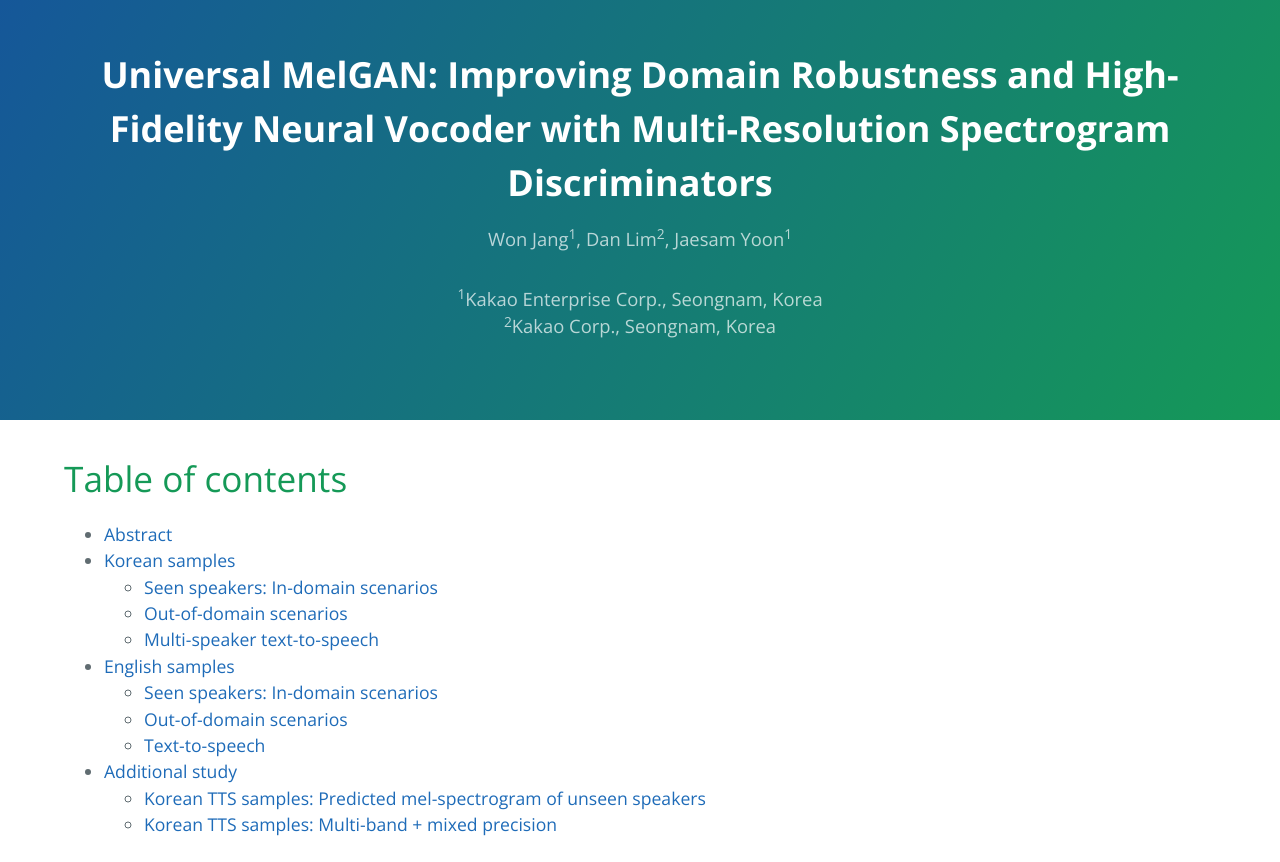
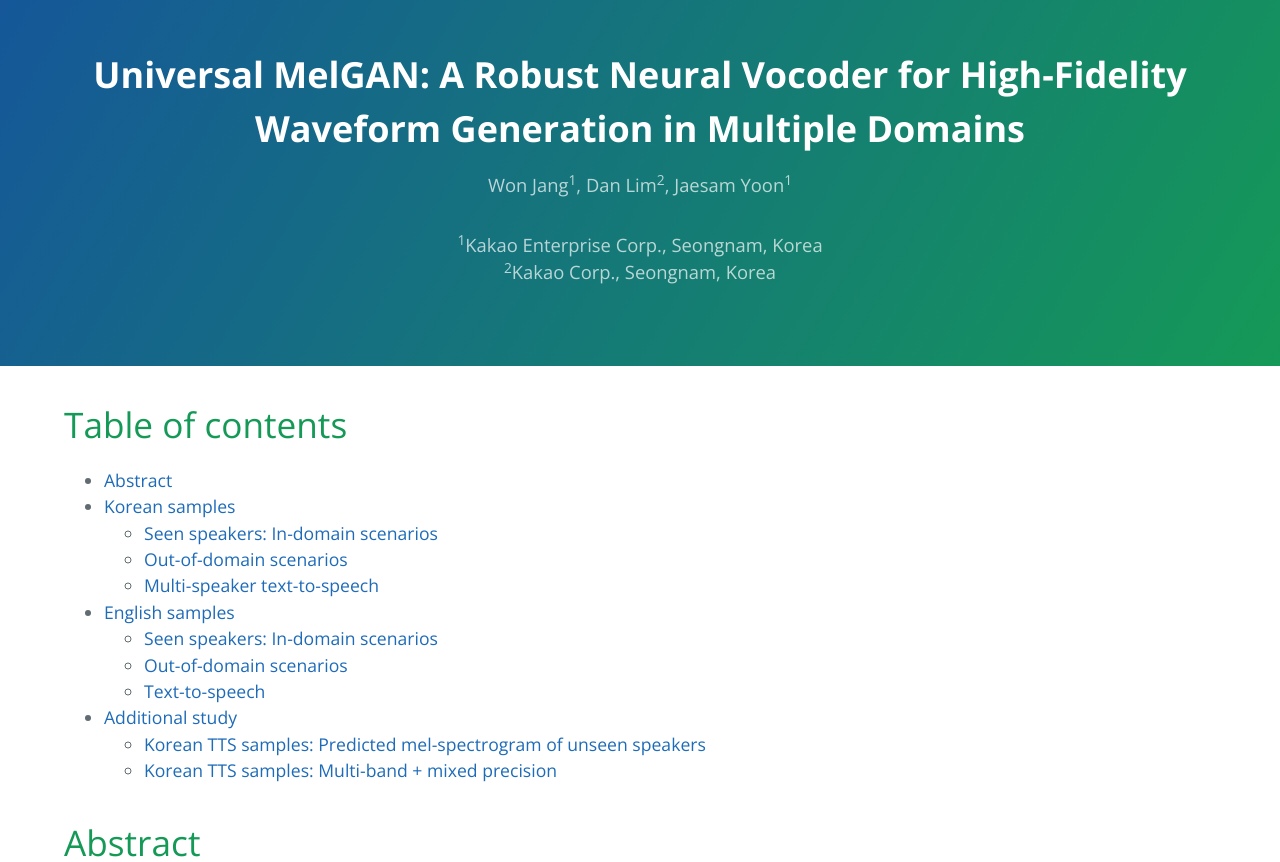
Before and after one commit to kallavinka8045/icassp2021, a Jekyll site: the page built from index.md, in a window 1280 px wide and 900 px high, cut to the strip 0-862 px from the top of the window. Built offline with Jekyll 4.4.1, drawn with Linux system fonts in a browser that asks for light colours; our own code applies the rules of GitHub Pages for plain Markdown files.

Commit message:
Update _config.yml

```diff
--- a/_config.yml
+++ b/_config.yml
@@ -3,8 +3,7 @@ layout: default
 markdown: kramdown
 kramdown:
   toc_levels: 1..2
-
-title: "Universal MelGAN: Improving Domain Robustness and High-Fidelity Neural Vocoder with Multi-Resolution Spectrogram Discriminators"
+title: "Universal MelGAN: A Robust Neural Vocoder for High-Fidelity Waveform Generation in Multiple Domains"
 description: Won Jang<sup>1</sup>, Dan Lim<sup>2</sup>, Jaesam Yoon<sup>1</sup>
 address1: <sup>1</sup>Kakao Enterprise Corp., Seongnam, Korea
 address2: <sup>2</sup>Kakao Corp., Seongnam, Korea
```
